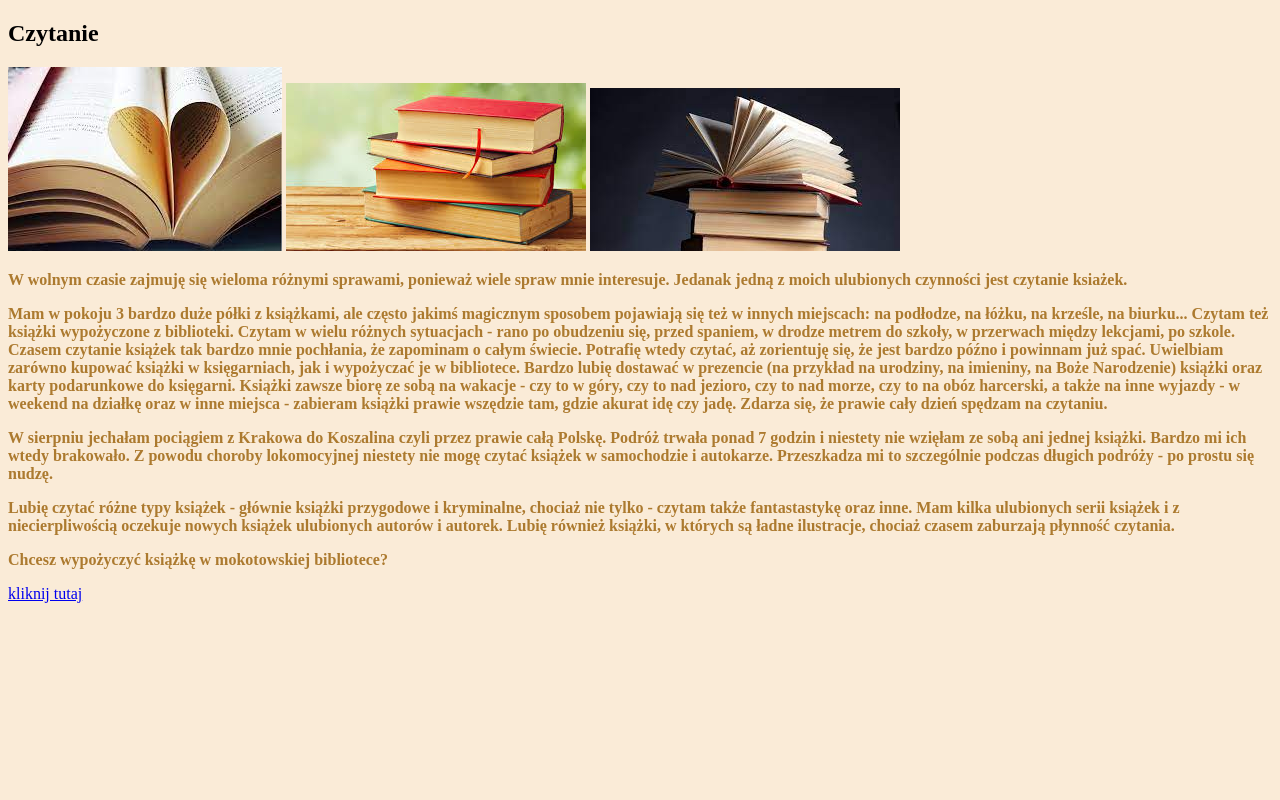
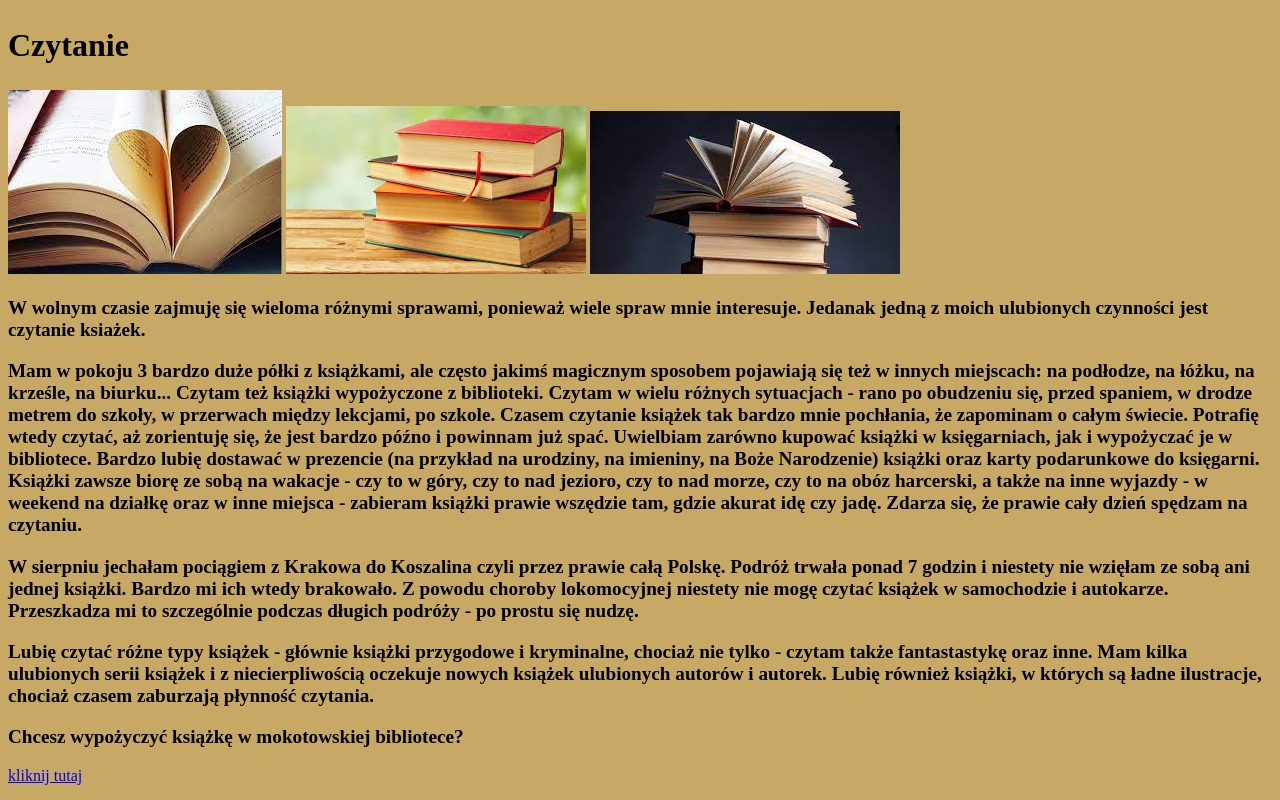
Before and after one commit to zu999/zu999.github.io, a plain HTML site: page index.html in a window 1280 px wide. Drawn offline with Linux system fonts and the light colour scheme.

Commit message:
Add files via upload

```diff
--- a/style.css
+++ b/style.css
@@ -1,2 +1,11 @@
-p{color:rgb(172, 122, 47);font-size:medium;font-weight: 550;font font-family:margin: 9 ;}
-body{background-color: antiquewhite;}
+h2
+
+{
+    font-size: xx-large;}
+
+p{
+    color:rgb(0, 0, 0);font-size:larger;font-weight: 550;font font-family:margin: 9 ;}
+
+body{
+
+    background-color: rgb(199, 168, 101);}
```
